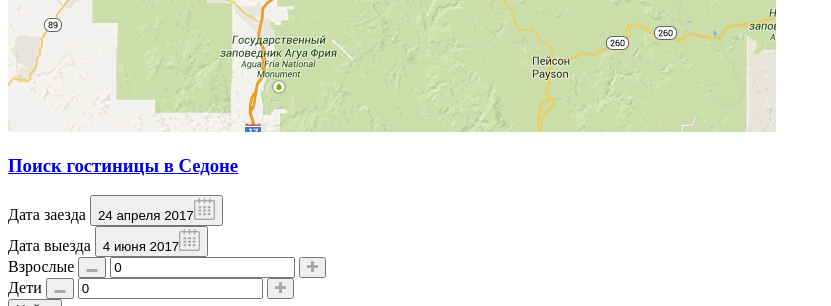
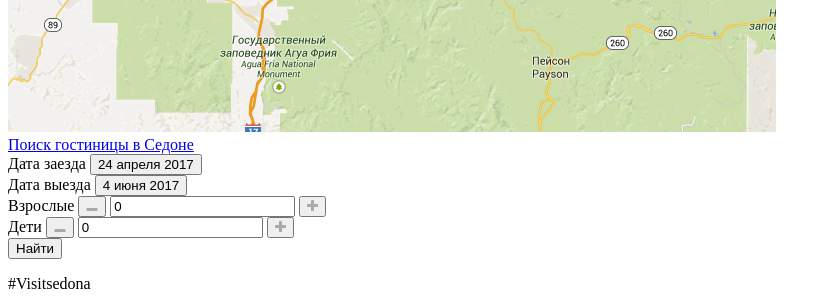
Before and after one commit to Maxicansky/846579-sedona, a plain HTML site: page index.html in a window 1280 px wide. Shown: the part 2689-2995 px from the top of the page, without its empty margins (0-831 px from the left). Drawn offline with Linux system fonts and the light colour scheme.

Commit message:
Последние две ошибки. Задание №4.

```diff
--- a/index.html
+++ b/index.html
@@ -94,18 +94,15 @@
       <p>Укажите предполагаемые даты поездки,и мы покажем Вам лучшие предложения гостиниц в Седоне</p>
       <img src="img/map.png" alt="Карта">
     </section>
-
+    <a class="button-search-hotel" href="#">Поиск гостиницы в Седоне</a>
     <form action="https://echo.htmlacademy.ru" method="get" name="home-application">
-      <!--Не понимаю почему здесь ссылка. Может быть она должна быть где-то на домашней странице, и затем переходит на "страницу" с формой?-->
-      <h3><a class="button-search-hotel" href="#">Поиск гостиницы в Седоне</a></h3>
-      <!--Переделал на две кнопки. Не понимаю теперь, как туда данные вводить?-->
       <div class="field-calendar">
         <label for="date-of-entry">Дата заезда</label>
-        <button class="button" id="date-of-entry" name="date-of-entry" value="24 апреля 2017">24 апреля 2017<image src="img/calendar.png"></button>
+        <button class="button" id="date-of-entry" name="date-of-entry" value="24 апреля 2017">24 апреля 2017</button>
       </div>
       <div class="field-calendar">
         <label for="date-of-exit">Дата выезда</label>
-        <button class="button" id="date-of-exit" name="date-of-exit" value="4 июня 2017">4 июня 2017<image src="img/calendar.png"></button>
+        <button class="button" id="date-of-exit" name="date-of-exit" value="4 июня 2017">4 июня 2017</button>
       </div>
       <div class="field-adults">
         <label for="adults">Взрослые</label>
```
